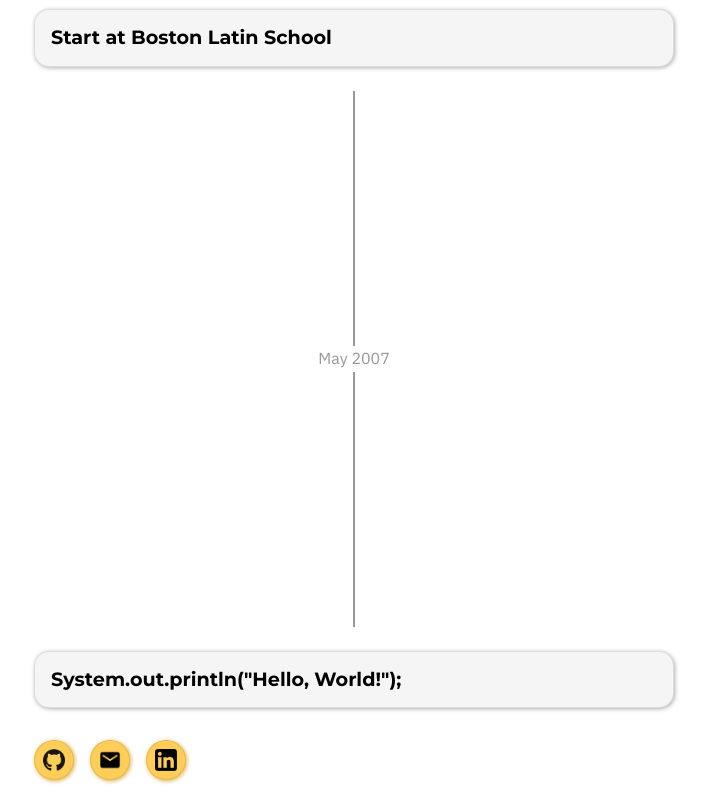
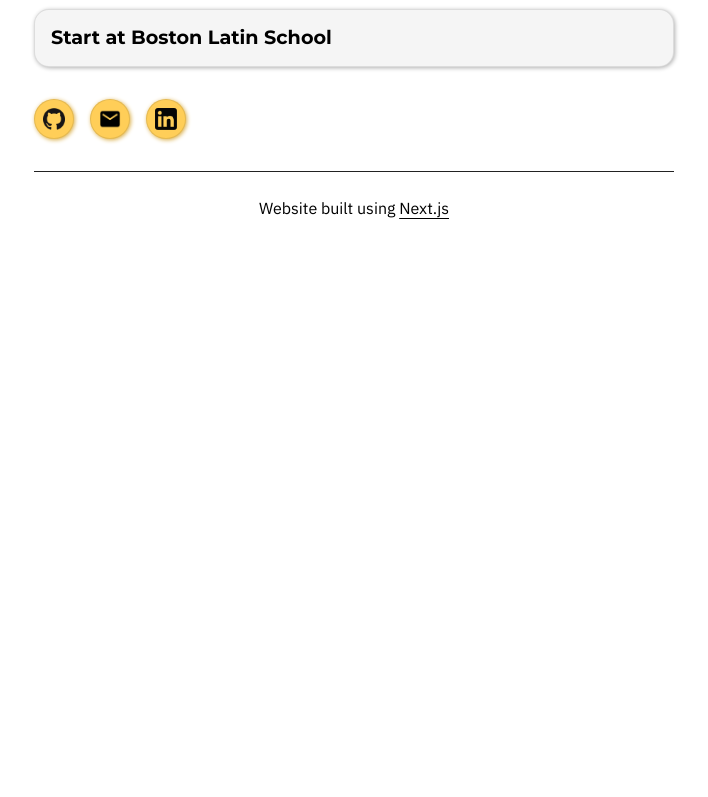
Before and after one commit to Tennis-Ball/personal_website, a Next.js app: page /timeline in a window 1280 px wide. Shown: the part 2000-2797 px from the top of the page, without its empty margins (286-994 px from the left). After the commit the page ends 2325 px from the top, so only its background shows below. Built offline with nearby package versions, Linux system fonts and the light colour scheme.

Commit message:
remove irrelevant info

```diff
--- a/pages/index.js
+++ b/pages/index.js
@@ -131,7 +131,7 @@ export default function Home() {
 			</Dropdown>
 			<Dropdown title="Education">
 				<p>I earned a 4.41 GPA at the Boston Latin School during which time I also enrolled in several college courses to accelerate my learning in computer science, business, and related fields. I currently hold a 4.0 GPA at the University of Massachussetts Amherst. Relevant courses are listed below.</p>
-				<Dropdown title="College Courses">
+				<Dropdown title="Coursework">
 					<Card>
 						<h3>Database Systems (CSCI E-66, graduate level)</h3>
 						<p>Harvard Extension School | Final grade: A | Credits: 4</p>
--- a/pages/timeline/index.js
+++ b/pages/timeline/index.js
@@ -8,7 +8,6 @@ import Contacts from '/components/contacts'
 
 export default function Timeline(){
     let events = [
-        {content: <Box><h3>System.out.println(&quot;Hello, World!&quot;);</h3></Box>, date:"5/10/2007" },
         {content: <Box><h3>Start at Boston Latin School</h3></Box>, date:"9/01/2019" },
         {content: <Box><h3>Website hosted with Vercel!</h3></Box>, date:"8/01/2022" },
         {content: <Box><h3>Summer trips to Barcelona (Spain), London (England), Paris (France), and Algarve (Portugal)</h3></Box>, date:"8/11/2022" },
```
